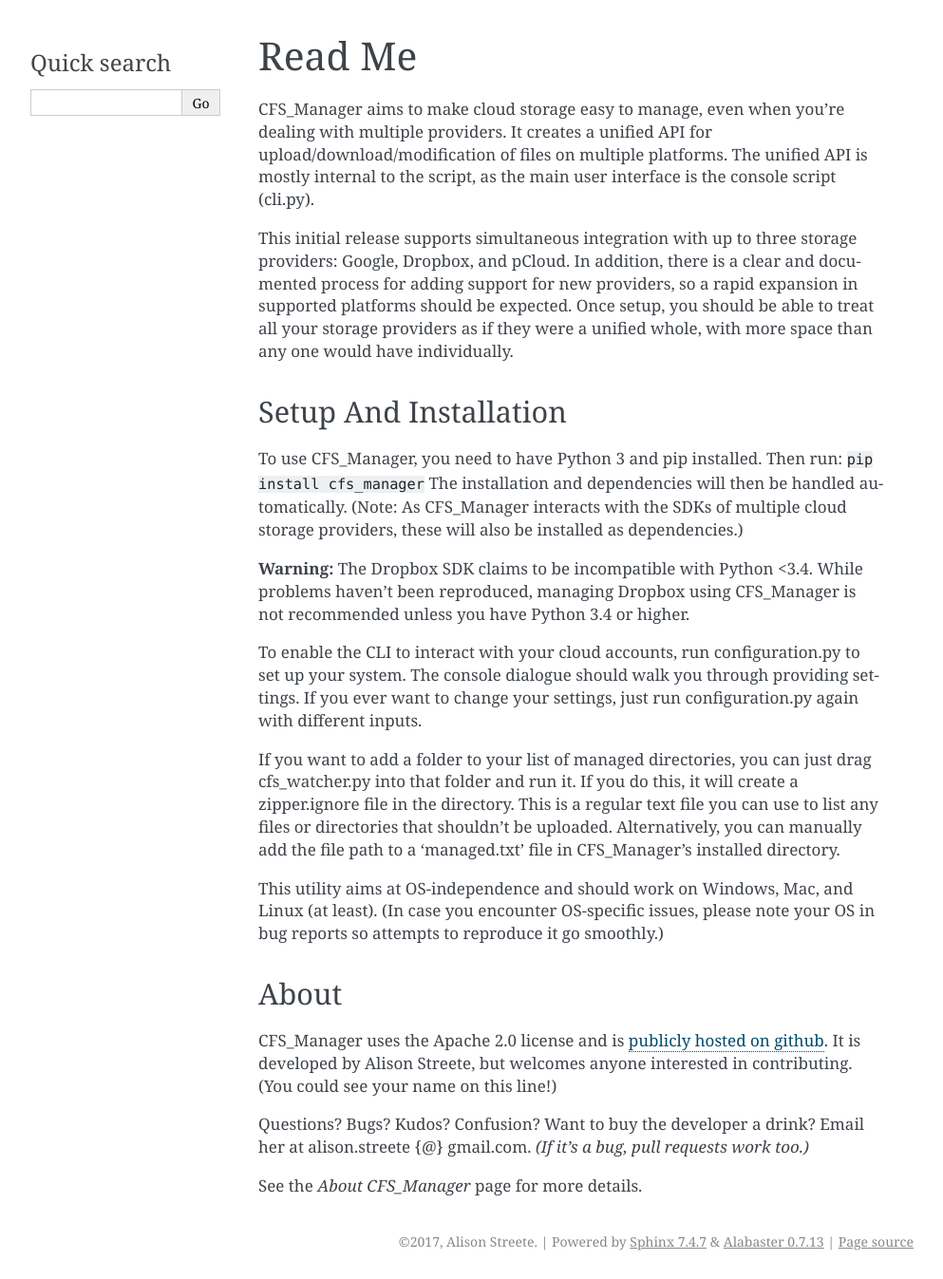
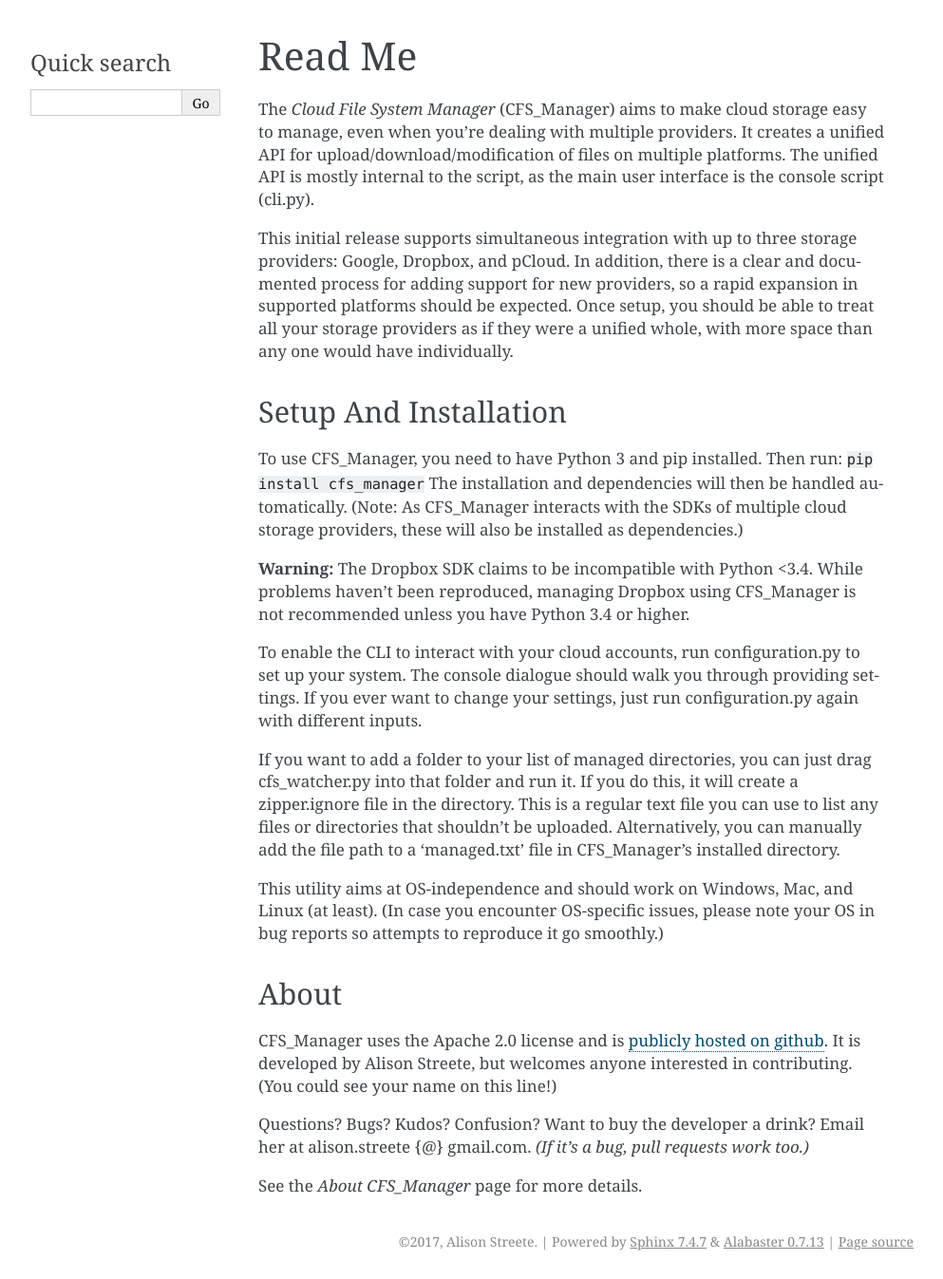
Before and after one commit to alisonstreete/cfs-manager, a Sphinx documentation site: the page built from docs/README.rst, in a window 1280 px wide. Shown: the whole page at 95% size, without its empty margins (148-1141 px from the left). Built offline with Sphinx 7.4.7, drawn with Linux system fonts in a browser that asks for light colours.

Commit message:
Clarified what CFS_Manager actually stands for.

```diff
--- a/docs/README.rst
+++ b/docs/README.rst
@@ -2,7 +2,7 @@
 Read Me
 *******
 
-CFS_Manager aims to make cloud storage easy to manage, even when you're dealing with multiple providers. It creates a unified API for upload/download/modification of files on multiple platforms. The unified API is mostly internal to the script, as the main user interface is the console script (cli.py).
+The *Cloud File System Manager* (CFS_Manager) aims to make cloud storage easy to manage, even when you're dealing with multiple providers. It creates a unified API for upload/download/modification of files on multiple platforms. The unified API is mostly internal to the script, as the main user interface is the console script (cli.py).
 
 This initial release supports simultaneous integration with up to three storage providers: Google, Dropbox, and pCloud. In addition, there is a clear and documented process for adding support for new providers, so a rapid expansion in supported platforms should be expected. Once setup, you should be able to treat all your storage providers as if they were a unified whole, with more space than any one would have individually.
 
```
